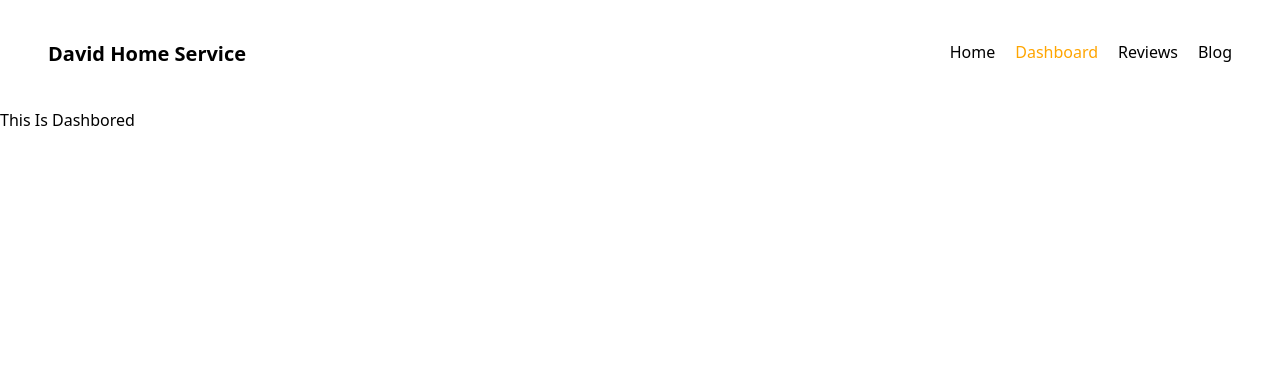
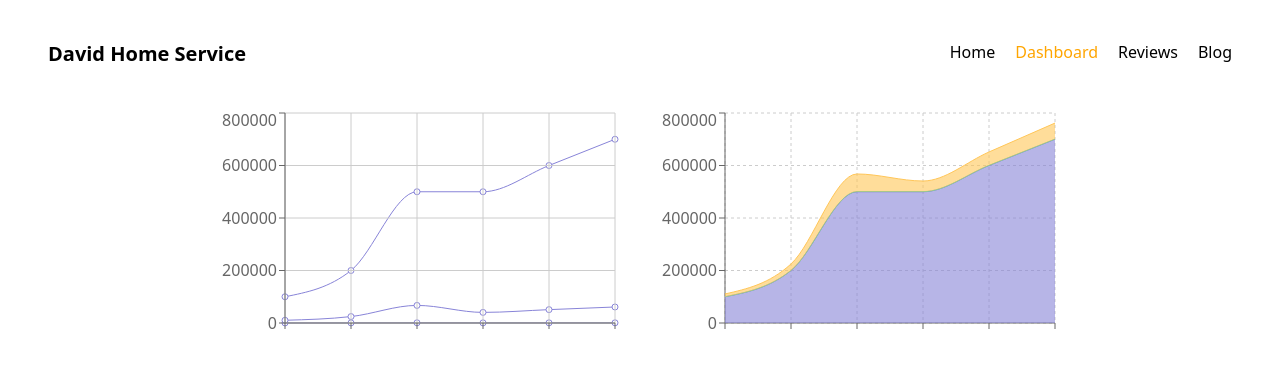
Before and after one commit to Neelporos/-product-analysis-website-assingment, a React (Create React App) app: page /Dashboard in a window 1280 px wide. Shown: the top 368 px of the page. Built offline with nearby package versions, Linux system fonts and the light colour scheme.

Commit message:
Chart Added To Dashborad

```diff
--- a/src/App.js
+++ b/src/App.js
@@ -18,7 +18,6 @@ function App() {
         <Route path='/Blog' element={<Blog></Blog>}></Route>
         <Route path='*' element={<Error></Error>}></Route>
       </Routes>
-
     </div>
   );
 }
--- a/src/component/Dashboard/Dashboard.js
+++ b/src/component/Dashboard/Dashboard.js
@@ -1,11 +1,73 @@
 import React from 'react';
-import SellChart from '../SellChart/SellChart';
+import { Area, AreaChart, CartesianGrid, Line, LineChart, Tooltip, XAxis, YAxis } from 'recharts';
 
 const Dashboard = () => {
+
+    const data = [
+        {
+            "month": "Mar",
+            "investment": 100000,
+            "sell": 241,
+            "revenue": 10401
+        },
+        {
+            "month": "Apr",
+            "investment": 200000,
+            "sell": 423,
+            "revenue": 24500
+        },
+        {
+            "month": "May",
+            "investment": 500000,
+            "sell": 726,
+            "revenue": 67010
+        },
+        {
+            "month": "Jun",
+            "investment": 500000,
+            "sell": 529,
+            "revenue": 40405
+        },
+        {
+            "month": "Jul",
+            "investment": 600000,
+            "sell": 601,
+            "revenue": 50900
+        },
+        {
+            "month": "Aug",
+            "investment": 700000,
+            "sell": 670,
+            "revenue": 61000
+        }
+    ]
+
     return (
-        <div>
-            <h2>This Is Dashbored</h2>
-            <SellChart></SellChart>
+        <div className='flex justify-center gap-10'>
+            <LineChart width={400} height={250} data={data}>
+                <Line type="monotone" dataKey="investment" stroke="#8884d8" />
+                <Line type="monotone" dataKey="sell" stroke="#8884d8" />
+                <Line type="monotone" dataKey="revenue" stroke="#8884d8" />
+                <Line type="monotone" dataKey="month" stroke="#8884d8" />
+                <CartesianGrid stroke="#ccc" />
+                <XAxis dataKey="name" />
+                <YAxis />
+                <Tooltip></Tooltip>
+            </LineChart>
+            <AreaChart
+                width={400}
+                height={250}
+                data={data}
+            >
+                <CartesianGrid strokeDasharray="3 3" />
+                <XAxis dataKey="name" />
+                <YAxis />
+                <Tooltip />
+                <Area type="monotone" dataKey="investment" stackId="1" stroke="#8884d8" fill="#8884d8" />
+                <Area type="monotone" dataKey="sell" stackId="1" stroke="#82ca9d" fill="#82ca9d" />
+                <Area type="monotone" dataKey="revenue" stackId="1" stroke="#ffc658" fill="#ffc658" />
+                <Area type="monotone" dataKey="month" stackId="1" stroke="#ffc658" fill="#ffc658" />
+            </AreaChart>
         </div>
     );
 };
--- a/src/component/Home/Home.js
+++ b/src/component/Home/Home.js
@@ -43,7 +43,7 @@ const Home = () => {
                 </div>
 
                 <div className='grid place-items-center'>
-                    <button className='mb-20 mt-5 border-2 p-2 bg-white text-black hover:bg-black hover:text-stone-50'><Link to={'/Reviews'}>See More Reviews</Link></button>
+                    <button className='font-bold mb-20 mt-5 border-2 p-2 bg-white text-black hover:bg-black hover:text-stone-50'><Link to={'/Reviews'}>See More Reviews</Link></button>
                 </div>
             </div>
 
--- a/src/component/SellChart/SellChart.js
+++ /dev/null
@@ -1,52 +0,0 @@
-import React from 'react';
-import { Line, LineChart } from 'recharts';
-
-const SellChart = () => {
-
-    const data = [
-        {
-            "month": "Mar",
-            "investment": 100000,
-            "sell": 241,
-            "revenue": 10401
-        },
-        {
-            "month": "Apr",
-            "investment": 200000,
-            "sell": 423,
-            "revenue": 24500
-        },
-        {
-            "month": "May",
-            "investment": 500000,
-            "sell": 726,
-            "revenue": 67010
-        },
-        {
-            "month": "Jun",
-            "investment": 500000,
-            "sell": 529,
-            "revenue": 40405
-        },
-        {
-            "month": "Jul",
-            "investment": 600000,
-            "sell": 601,
-            "revenue": 50900
-        },
-        {
-            "month": "Aug",
-            "investment": 700000,
-            "sell": 670,
-            "revenue": 61000
-        }
-    ]
-
-    return (
-        <LineChart width={500} height={600} data={data}>
-            <Line dataKey={'month'}></Line>
-        </LineChart>
-    );
-};
-
-export default SellChart;
```
